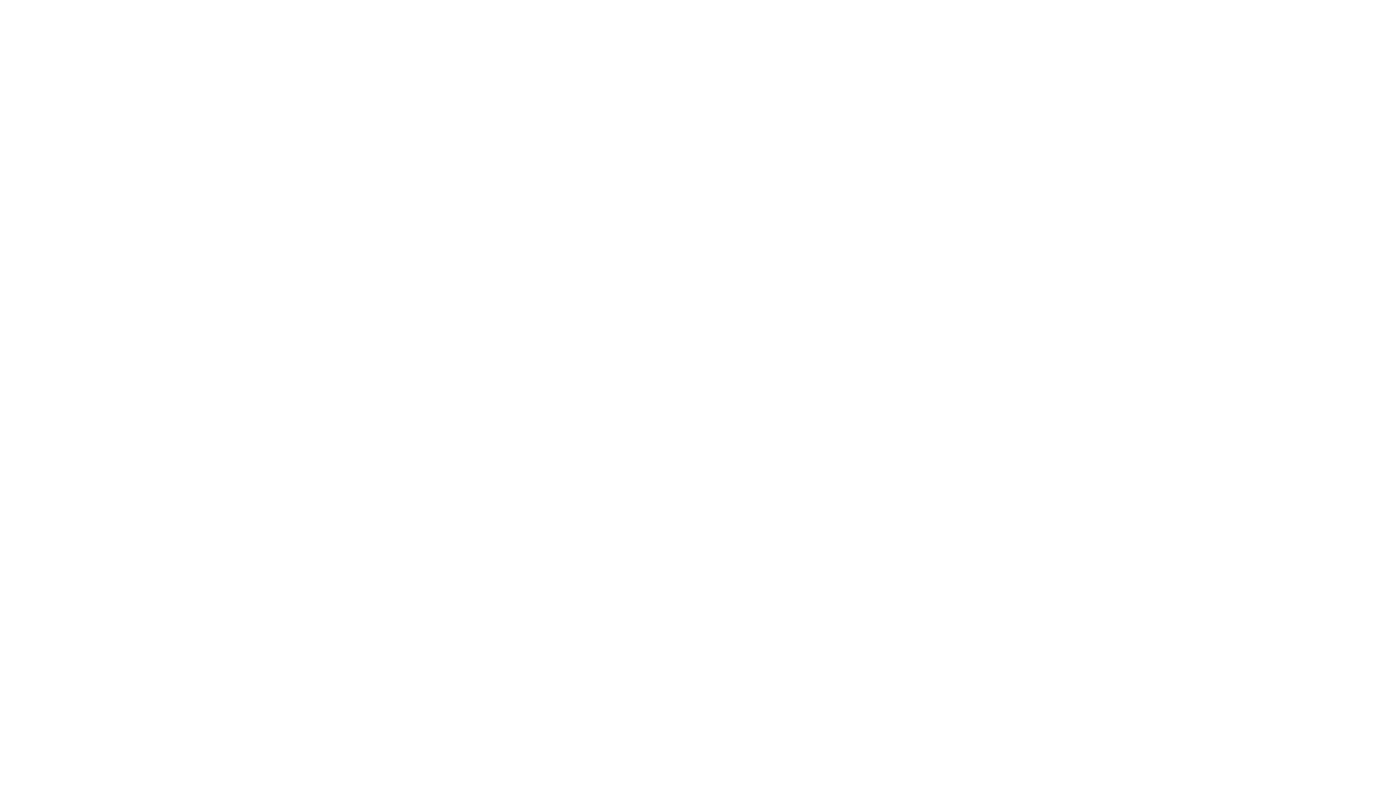
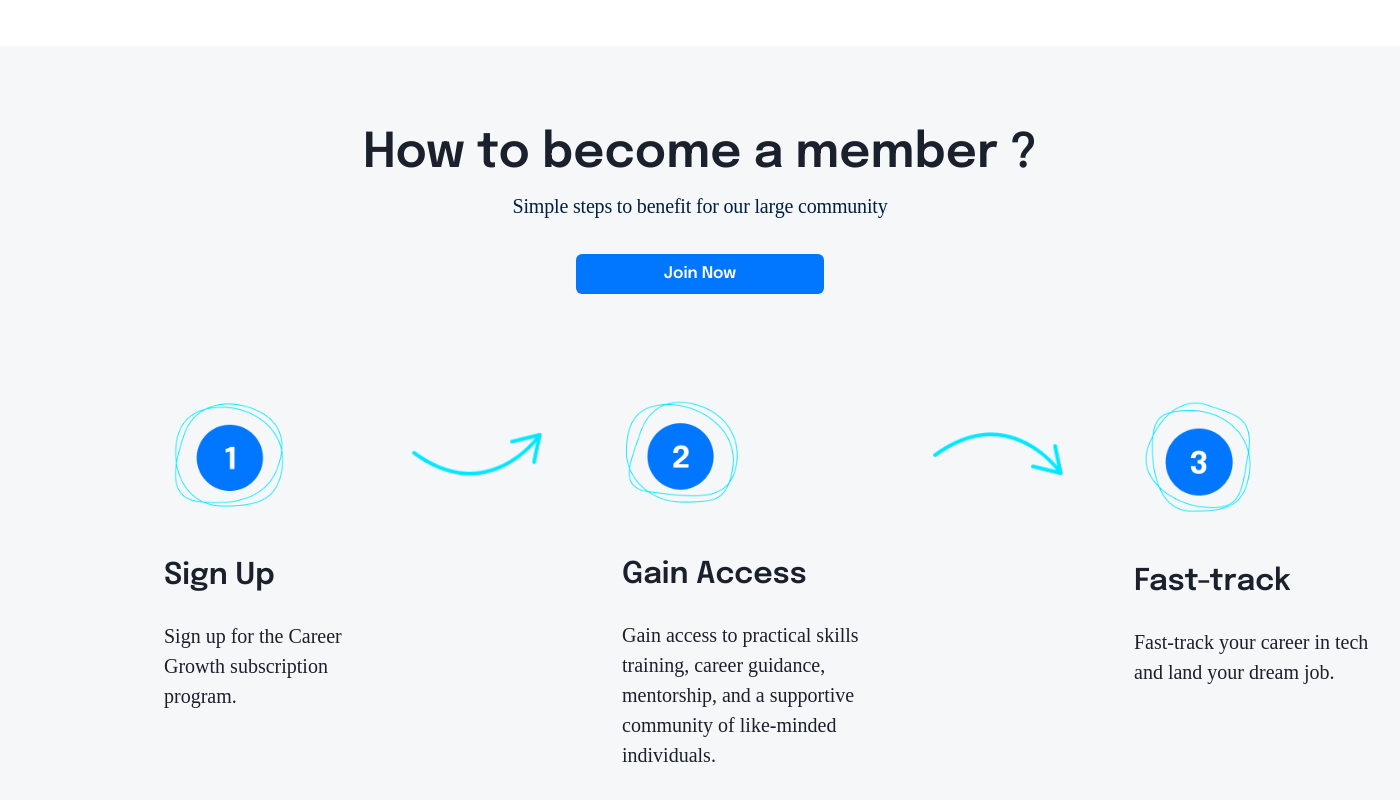
Before and after one commit to olatunde1/CareerGrowth, a React (Create React App) app: page / in a window 1280 px wide. Shown: the part 1462-2262 px from the top of the page, 1400 px wide, since content can reach past the window. Before the commit the page ends 1508 px from the top, so only its background shows below. Built offline with nearby package versions, Linux system fonts and the light colour scheme; a web font is replaced by a local one.

Commit message:
how to become member session responsivenss completed

```diff
--- a/src/App.js
+++ b/src/App.js
@@ -24,7 +24,7 @@ function App() {
               <NavigationBar />
               <LandJob />
               <About />
-              {/* <Member /> */}
+              <Member />
               {/* <Testimonial /> */}
               {/* <JoinOurCommunity /> */}
               {/* <Faq /> */}
--- a/src/components/About.jsx
+++ b/src/components/About.jsx
@@ -37,14 +37,18 @@ import {
             fontWeight={'500'}
             fontFamily='Epilogue'>
                 ABOUT</Text>
+
             <Heading fontSize={{ base: '28px', md: '48px', lg: '48px' }}
-            width={{base:'335.74px', md:'478px'}}
+            width={{base:'355.74px', md:'478px'}}
             height={{md:'120px'}}
             textAlign={{base:'center', md:'left'}}
-            lineHeight={{base:'29px', md:'60px'}}>
+            lineHeight={{base:'29px', md:'60px'}}
+            paddingLeft={{base:'16px', md:'0'}}
+            >
               <Text
                 fontFamily='Epilogue'
                 fontWeight={'600'}
+                color={'#001F42'}
                 lineHeight={{base:'29px', md:'60px'}}
                 fontStyle={'normal'}
                 as={'span'}
@@ -54,7 +58,8 @@ import {
                   height: useBreakpointValue({ base: '20%', md: '30%' }),
                   position: 'absolute',
                   bottom: 1,
-                  left: 0,
+
+                  // left: 0,
                 }}>
                Why you should
               </Text>
@@ -67,9 +72,9 @@ import {
               </Text>{' '}
             </Heading>
 
-            <Grid templateColumns='repeat(2, 1fr)' paddingTop={'35.15px'} gap={4}>
+            <Grid templateColumns='repeat(2, 1fr)' paddingTop={'35.15px'} gap={4} >
             <GridItem w={{ md:'100%'}} h={{base:'', md:'116.85px'}}  >
-                <Image src={career} width={{base:'64px', md:'104px'}}/>
+                <Image src={career} width={{base:'64px', md:'104px'}} marginLeft={{base:'17.31px', md:'0px'}}/>
                 <Text
                     paddingTop={'16px'}
                     paddingLeft={'31.59px'}
@@ -81,7 +86,7 @@ import {
                 >Career Guidance</Text>
             </GridItem>
             <GridItem w='100%' h={{base:'', md:'116.85px'}}  >
-                <Image src={supportive} width={{base:'64px', md:'104px'}}/>
+                <Image src={supportive} width={{base:'64px', md:'104px'}} marginLeft={{base:'17.31px', md:'0px'}}/>
                 <Text
                 paddingTop={'16px'}
                 paddingLeft={'31.59px'}
@@ -92,7 +97,7 @@ import {
                 letterSpacing={'-0.18px'}>Supportive Network</Text>
             </GridItem>
             <GridItem w='100%'h={{base:'', md:'116.85px'}}  >
-                <Image src={job} width={{base:'64px', md:'104px'}}/>
+                <Image src={job} width={{base:'64px', md:'104px'}} marginLeft={{base:'17.31px', md:'0px'}}/>
                 <Text
                     paddingTop={'16px'}
                     paddingLeft={'31.59px'}
@@ -103,7 +108,7 @@ import {
                     letterSpacing={'-0.18px'}>Job Opportunity</Text>
             </GridItem>
             <GridItem w='100%' h={{base:'', md:'116.85px'}}  >
-                <Image src={mentorship} width={{base:'64px', md:'104px'}}/>
+                <Image src={mentorship} width={{base:'64px', md:'104px'}} marginLeft={{base:'17.31px', md:'0px'}}/>
                 <Text
                     paddingTop={'16px'}
                     paddingLeft={'31.59px'}
--- a/src/components/LandJob.jsx
+++ b/src/components/LandJob.jsx
@@ -22,7 +22,7 @@ import {
           textAlign={'center'}
           align={{base:'start', md:'center'}}
           spacing={{ base: 8, md: 10 }}
-          py={{ base: 20, md: 32 }}
+          py={{ base: '48px', md: 32 }}
           >
 
           <Heading
--- a/src/components/Member.jsx
+++ b/src/components/Member.jsx
@@ -3,6 +3,7 @@ import {
     Heading,
     Stack,
     Text,
+    Box,
     Image,
     Button,
     Card, CardHeader, SimpleGrid
@@ -18,10 +19,10 @@ import {
 
   export default function CallToActionWithIllustration() {
     return (
-      <Container maxW={'full'} paddingBottom={'100.5px'} backgroundColor={'#F6F7F9'} >
+      <Box paddingBottom={'100.5px'} backgroundColor={'#F6F7F9'} >
         <Stack
           textAlign={'center'}
-          align={{base:'', md:'center'}}
+          align={{base:'center', md:'center'}}
           spacing={{ base: 8, md: 1 }}
           py={{ base: 20, md: 24 }}
           >
@@ -31,7 +32,7 @@ import {
             fontWeight={600}
             paddingBottom={{base:'4px', md:'24px'}}
             fontFamily='Epilogue'
-            fontSize={{ base: '3xl', sm: '4xl', md: '3rem' }}
+            fontSize={{ base: '28px', sm: '4xl', md: '3rem' }}
             lineHeight={{base:'29px', md:'24px'}}>
             How to become a member ?
           </Heading>
@@ -62,8 +63,8 @@ import {
             </Button>
           </Stack>
         </Stack>
-        <Stack direction={{ base: 'column', md:'row' }} width={'1111px'} margin={'0 auto'} >
-          <Card backgroundColor={'transparent'} paddingRight={{base:'',md:'63px'}} border='none' variant={'unstyled'} >
+        <Stack direction={{ base: 'column', md:'row' }} width={{base:'375px', md:'1400px'}} margin={'0 auto'} paddingLeft={{base:'0px', md:'164px'}} >
+          <Card backgroundColor={'transparent'} paddingRight={{base:'0px',md:''}} border='none' variant={'unstyled'} align={{base:'center', md:'start'}} >
             <CardHeader> <Image src={Group1} Width={'130px'} height={'100%'}/></CardHeader>
 
             <Text
@@ -71,22 +72,22 @@ import {
               fontWeight={'600'}
               paddingTop={'36px'}
               paddingBottom={'30px'}
-              textAlign={'justify'}
+              textAlign={{base:'center', md:'justify'}}
               fontSize={'30px'}
               lineHeight={'31px'}
             >Sign Up</Text>
             <Text
               fontFamily={'Satoshi'}
-              textAlign={'start'}
-              fontSize={'20px'}
+              textAlign={{base:'center', md:'start'}}
+              fontSize={{base:'16px', md:'20px'}}
               fontWeight={'400'}
-              width={'240px'}
+              width={{base:'303px', md:'240px'}}
               lineHeight={'150%'}
             >Sign up for the Career Growth subscription program.</Text>
 
           </Card>
           <Image src={GroupVector} paddingTop={'42px'} Width={'130px'} height={'100%'} display={{base:'none', md:'flex'}}/>
-          <Card backgroundColor={'transparent'} paddingLeft={{base:'',md:'72px'}}  paddingRight={{base:'',md:'63px'}} border='none' variant={'unstyled'} >
+          <Card backgroundColor={'transparent'} paddingLeft={{base:'0px',md:'72px'}}  paddingRight={{base:'0px',md:'63px'}} border='none' variant={'unstyled'} align={{base:'center', md:'start'}} >
           <CardHeader>  <Image src={Group2} Width={'130px'} height={'100%'} /> </CardHeader>
 
               <Text
@@ -94,16 +95,16 @@ import {
                 fontWeight={'600'}
                 paddingTop={'42px'}
                 paddingBottom={'30px'}
-                textAlign={'justify'}
+                textAlign={{base:'center', md:'justify'}}
                 fontSize={'30px'}
                 lineHeight={'31px'}
               >Gain Access</Text>
               <Text
                 fontFamily={'Satoshi'}
-                textAlign={'start'}
-                fontSize={'20px'}
+                textAlign={{base:'center', md:'start'}}
+                fontSize={{base:'16px', md:'20px'}}
                 fontWeight={'400'}
-                width={'240px'}
+                width={{base:'303px', md:'240px'}}
                 lineHeight={'150%'}
               >Gain access to practical skills training, career guidance, mentorship, and a supportive community of like-minded individuals.</Text>
 
@@ -111,7 +112,7 @@ import {
 
           </Card>
           <Image src={GroupVector2} paddingTop={'42px'} Width={'130px'} height={'100%'} display={{base:'none', md:'flex'}}/>
-          <Card backgroundColor={'transparent'}  paddingLeft={{base:'',md:'63px'}} border='none' variant={'unstyled'} >
+          <Card backgroundColor={'transparent'}  paddingLeft={{base:'opx',md:'63px'}} border='none' variant={'unstyled'} align={{base:'center', md:'start'}} >
           <CardHeader> <Image src={Group3}  Width={'130px'} height={'100%'} /></CardHeader>
 
               <Text
@@ -119,20 +120,20 @@ import {
                 fontWeight={'600'}
                 paddingTop={'47px'}
                 paddingBottom={'30px'}
-                textAlign={'justify'}
+                textAlign={{base:'center', md:'justify'}}
                 fontSize={'30px'}
                 lineHeight={'31px'}
               >Fast-track</Text>
               <Text
                 fontFamily={'Satoshi'}
-                textAlign={'start'}
-                fontSize={'20px'}
+                textAlign={{base:'center', md:'start'}}
+                fontSize={{base:'16px', md:'20px'}}
                 fontWeight={'400'}
                 lineHeight={'150%'}
-                width={'240px'}
+                width={{base:'303px', md:'240px'}}
               >Fast-track your career in tech and land your dream job.</Text>
           </Card>
         </Stack>
-      </Container>
+      </Box>
     );
   }
```
